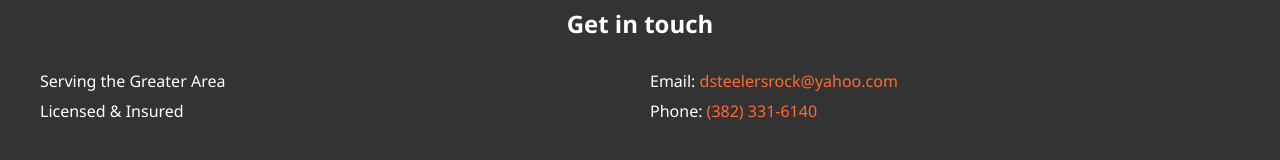
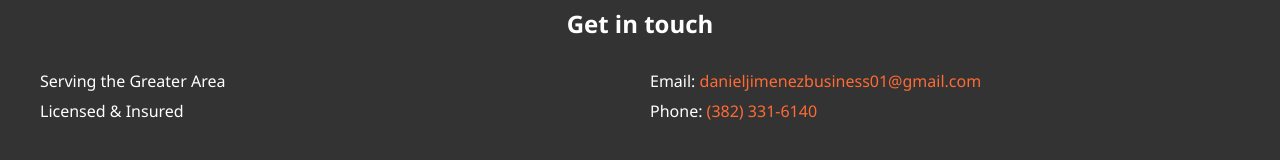
Before and after one commit to lvillegas75/dj-home-improvements, a React (Create React App) app: page /contact in a window 1280 px wide. Shown: the part 1092-1252 px from the top of the page. Built offline with nearby package versions, Linux system fonts and the light colour scheme.

Commit message:
changing email in footer

```diff
--- a/src/components/Footer.jsx
+++ b/src/components/Footer.jsx
@@ -18,7 +18,7 @@ const Footer = () => {
                         </div>
                         <div>
                             <p style={{ margin: '5px 0' }}>
-                                Email: <a href="mailto:dsteelersrock@yahoo.com" style={{ color: '#ff6b35', textDecoration: 'none' }}>dsteelersrock@yahoo.com</a>
+                                Email: <a href="mailto:danieljimenezbusiness01@gmail.com" style={{ color: '#ff6b35', textDecoration: 'none' }}>danieljimenezbusiness01@gmail.com</a>
                             </p>
                             <p style={{ margin: '5px 0' }}>
                                 Phone: <a href="tel:3823316140" style={{ color: '#ff6b35', textDecoration: 'none' }}>(382) 331-6140</a>
```
